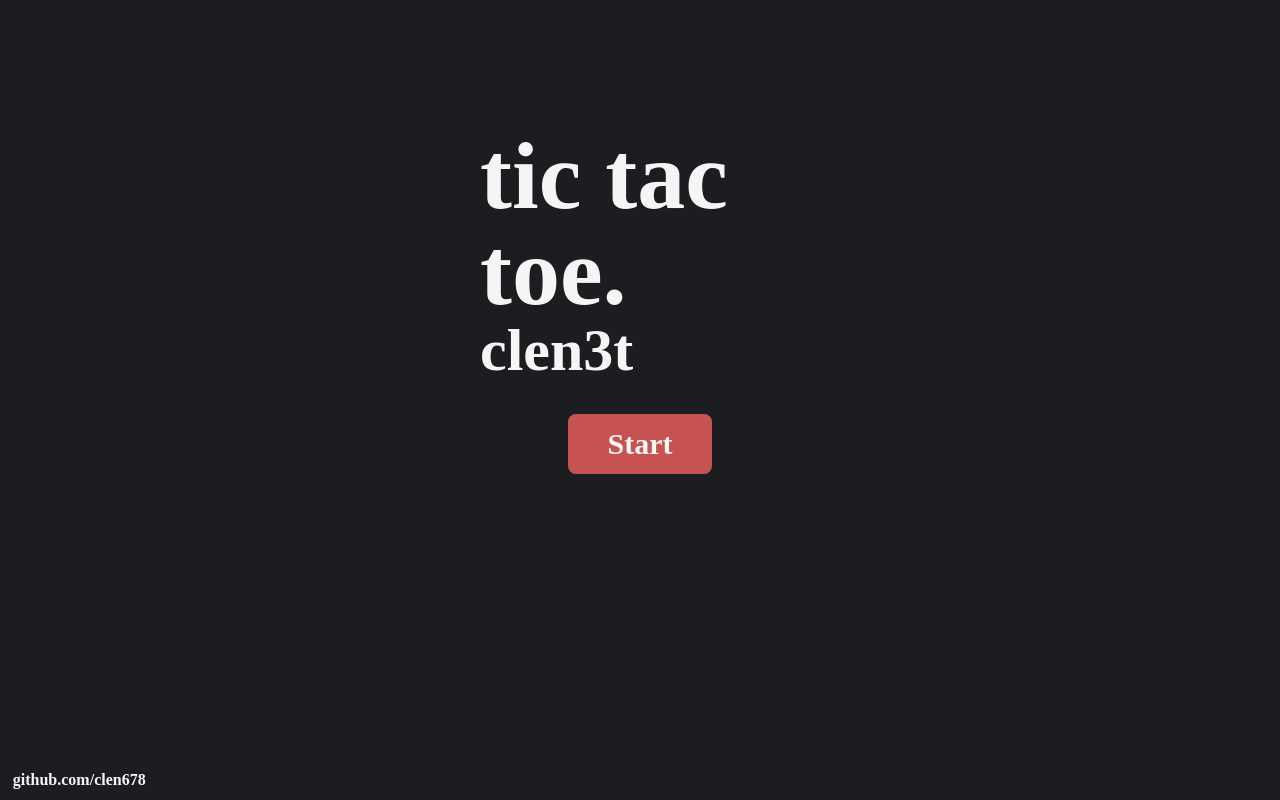
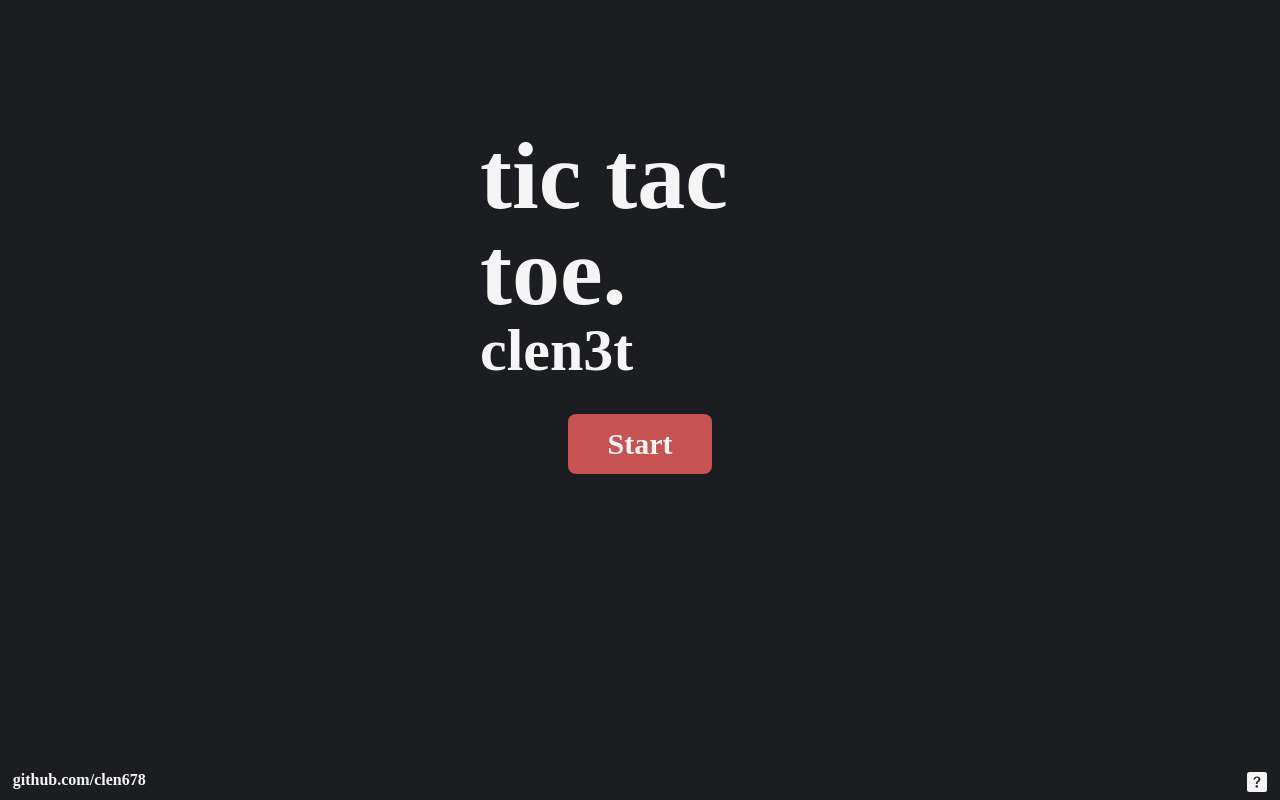
Before and after one commit to clen678/clen3t, a React (Create React App) app in the folder clen3t-web/: page / in a window 1280 px wide. Built offline with nearby package versions, Linux system fonts and the light colour scheme; the HTML template or start-up script is replaced by a standard one.

Commit message:
adding tech stack to footer

```diff
--- a/clen3t-web/package.json
+++ b/clen3t-web/package.json
@@ -9,6 +9,7 @@
     "cra-template": "1.2.0",
     "react": "^18.0.0",
     "react-dom": "^18.0.0",
+    "react-icons": "^5.4.0",
     "react-router-dom": "^7.1.1",
     "react-scripts": "5.0.1",
     "web-vitals": "^4.2.4"
--- a/clen3t-web/src/components/Footer.jsx
+++ b/clen3t-web/src/components/Footer.jsx
@@ -1,9 +1,17 @@
+import { BsQuestionSquareFill } from "react-icons/bs";
+
 const Footer = () => {
 
+    const handleClick = () => {
+        alert("Tech stack: ReactJS, Java Spring Boot, MongoDB")
+    }
 
     return (
-        <div className="ml-[1%]">
+        <div className="mx-[1%] display flex justify-between items-end">
             <p>github.com/clen678</p>
+            <button className="hover:text-primary-blue active:text-primary-blue-darker" onClick={handleClick}>
+                <BsQuestionSquareFill size={20} />
+            </button>
         </div>
      );
 }
--- a/clen3t-web/src/pages/Game.jsx
+++ b/clen3t-web/src/pages/Game.jsx
@@ -45,7 +45,7 @@ const Game = () => {
                     {/* left pannel */}
                     <div className="flex flex-col gap-5 w-[100%]">
                         <div className="bg-primary-background-light aspect-1 rounded-lg flex justify-center items-center">
-                            <img src={require("../assets/grid.svg").default} alt="Game grid" className="size-[90%]" />
+                            <img src={require("../assets/grid.svg").default} alt="Game grid" className="size-[90%]" draggable="false" />
                         </div>
 
                         <div className="flex justify-between">
```
Also changed, not shown: 1 other file (tests, documents, lock files or other folders).
